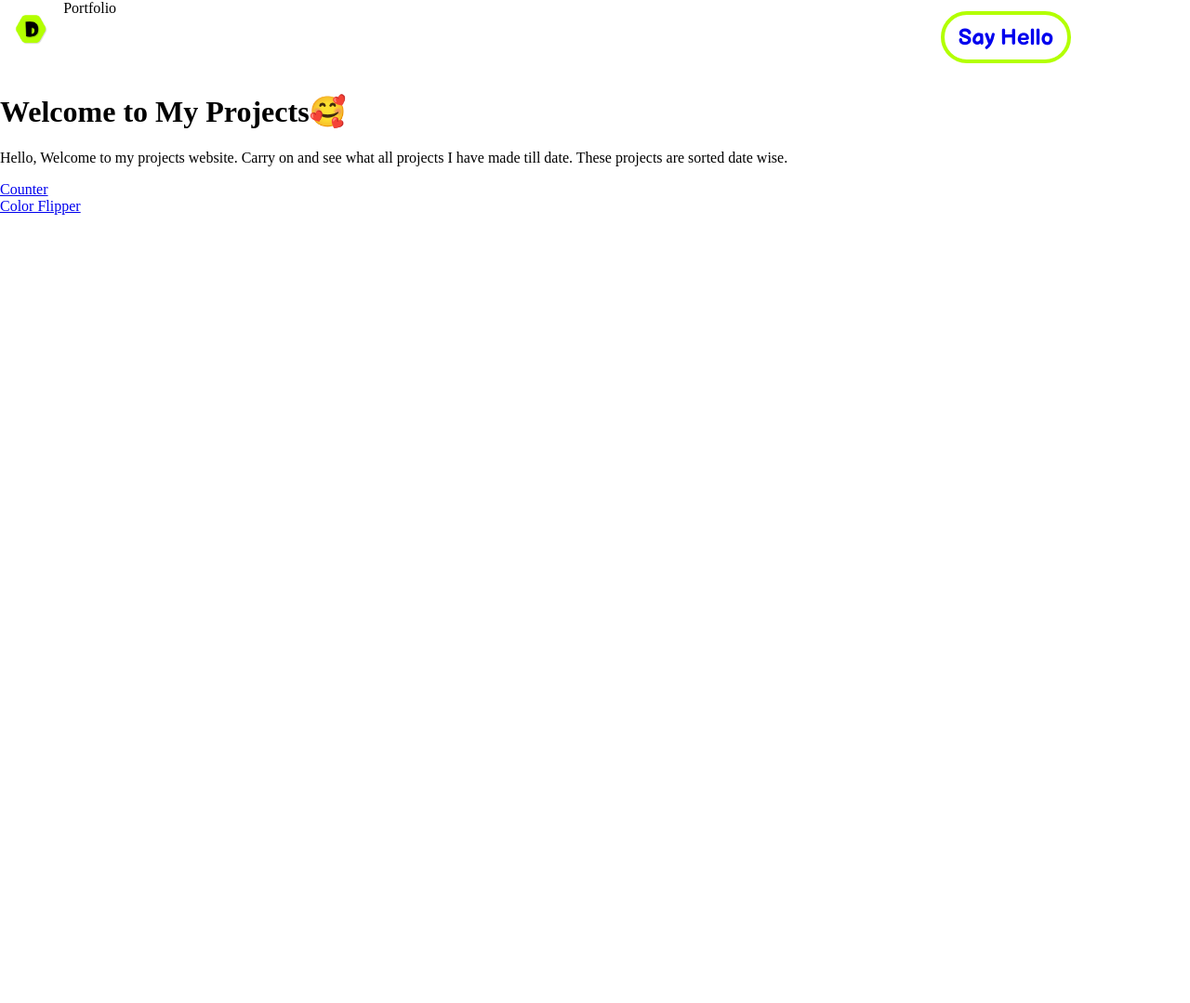
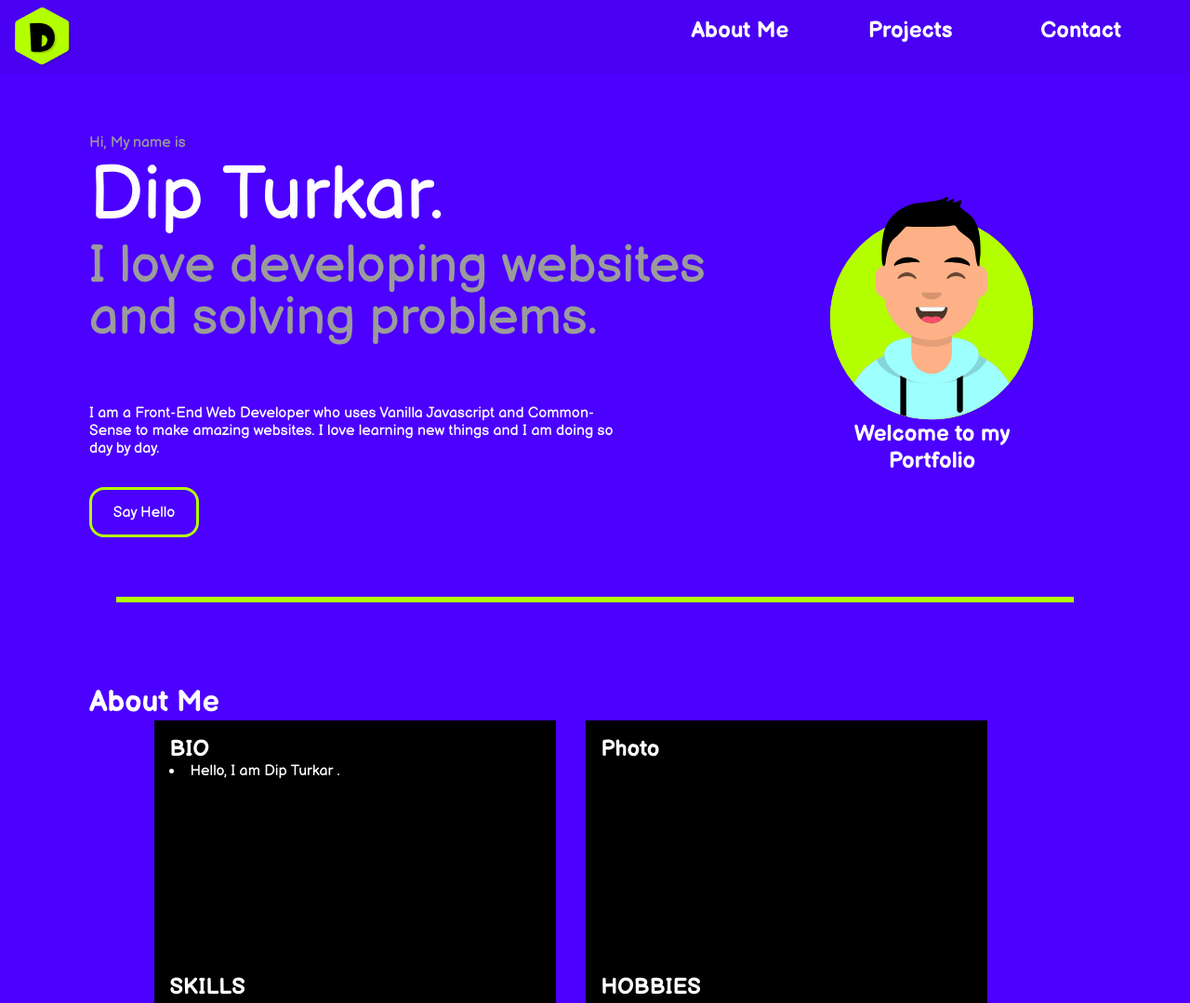
Before and after one commit to Dip707/my-work, a plain HTML site: page index.html in a window 1280 px wide. Shown: the top 1079 px of the page at 93% size. Before the commit the page ends 800 px from the top, so only its background shows below. Drawn offline with Linux system fonts and the light colour scheme.

Commit message:
Major Upgrade

```diff
--- a/hello/style.css
+++ b/hello/style.css
@@ -0,0 +1,5 @@
+#avatar {
+    height: 24em;
+    margin: 0em;
+    padding: 0em;
+}
--- a/index.html
+++ b/index.html
@@ -2,46 +2,99 @@
 <html lang="en">
 
 <head>
-    <link rel="icon" href="./Group 2.png" type="image/gif" sizes="16x16">
+    <link rel="icon" style="margin: 0em;padding: 0em;" href="./assets/icons/logo.png" type="image/gif" sizes="16x16">
     <meta charset="UTF-8">
     <meta name="viewport" content="width=device-width, initial-scale=1.0">
     <link rel="stylesheet" href="./style.css">
-
-    <title>Projects by Dip</title>
+    <title>Dip Turkar</title>
 </head>
 
+
 <body>
-    <div class="navbar">
-        <a href="./">
-            <img class="logo" src="./Group 2.png" alt="logo">
+    <header class="navbar">
+        <a class="nav_items" href="./#">
+            <img class="logo" src="./assets/icons/logo.png" alt="logo">
         </a>
-        <div>Portfolio</div>
-        <div id="hello" class="btn_nav">
-            <a style="text-decoration:none " href="./hello">Say Hello</a>
+        <div class="nav_items" id="heading">
+            <!-- Dip Turkar -->
+        </div>
+        <nav class="nav_items" id="btn_div">
+            <a id="nav_aboutMe" class="nav_btn" href="#line_about">
+                About Me
+            </a>
+            <div id="nav_projects" class="nav_btn">
+                Projects
+            </div>
+            <div id="nav_sayHello" class="nav_btn">
+                Contact
+            </div>
+        </nav>
+    </header>
+    <main id="land">
+        <section class="land_item" id="land_item1">
+            <div id="description">
+                <span id="line1">
+                        Hi, My name is
+                    </span>
+                <span id="name">
+                        Dip Turkar.
+                    </span>
+                <span id="motto">
+                        I love developing websites and solving problems.
+                    </span>
+                <span id="intro">
+                        I am a Front-End Web Developer who uses Vanilla Javascript and Common-Sense to make amazing
+                    websites. I love learning new things and I am doing so day by day.
+                    </span>
+                <!-- <span id="work">
 
+                </span> -->
+            </div>
+            <div id="hello_btn">
+                <a href="mailto:dipturkar@gmail.com"> Say Hello</a>
+            </div>
+        </section>
+        <section class="land_item" id="land_item2">
+            <div id="avatar">
+                <img id="avatar_svg" src="./assets/avatar/avatar.svg " alt="avatar ">
+            </div>
+            <div id="welcome">
+                <h1> Welcome to my</h1>
+                <h1>
+                    Portfolio
+                </h1>
+            </div>
+        </section>
+    </main>
+    <hr id="line_about">
+    <main id="about">
+        <div id="title">
+            <h1>
+                About Me
+            </h1>
         </div>
-    </div>
-    <h1>Welcome to My Projects🥰</h1>
-
-    <div id="description">
-        <p>
-            Hello, Welcome to my projects website. Carry on and see what all projects I have made till date. These projects are sorted date wise.
-        </p>
-    </div>
-    <div class="projects">
-        <a target="_blanck" href="counter">Counter</a>
-    </div>
-    <div class="projects">
-        <a target="_blanck" href="color_flipper">Color Flipper</a>
-    </div>
-    <!-- <div class="projects">
-        <a href="https://projects.turkar.me/"></a>
-    </div> -->
-
-
-
-
-    <script src="./app.js"></script>
+        <div id="about_items">
+            <section class="about_item" id="bio">
+                <h1>BIO</h1>
+                <li>
+                    Hello, I am <a href="#navbar">Dip Turkar</a> .
+                </li>
+            </section>
+            <section class="about_item" id="photo">
+                <h1>Photo</h1>
+            </section>
+            <section class="about_item" id="skills">
+                <h1>SKILLS</h1>
+            </section>
+            <section class="about_item" id="hobbies">
+                <h1>HOBBIES</h1>
+            </section>
+            <section class="about_item" id="edu_details">
+                <h1>EDUCATION DETAILS</h1>
+            </section>
+        </div>
+    </main>
+    <script src="./app.js "></script>
 </body>
 
 </html>
--- a/style.css
+++ b/style.css
@@ -1,57 +1,213 @@
-@import url('https://fonts.googleapis.com/css2?family=Balsamiq+Sans:wght@700&family=Gloria+Hallelujah&display=swap');
-::selection {
+@import url('https://fonts.googleapis.com/css2?family=Balsamiq+Sans:ital,wght@0,400;0,700;1,400;1,700&display=swap');
+html {
+    font-family: 'Balsamiq Sans', cursive;
+    background-color: #4c00ff;
     color: white;
-    background-color: black;
 }
 
-body,
+a {
+    text-decoration: none;
+    color: white;
+}
+
+ ::selection {
+    color: black;
+    background-color: #baff19;
+}
+
+body {
+    height: 1000em;
+}
+
 html {
     height: 100%;
     width: 100%;
+    scroll-behavior: smooth;
+}
+
+* {
     margin: 0em;
     padding: 0em;
 }
 
+hr {
+    color: #b3ff00;
+    background-color: #b3ff00;
+    border: #b3ff00 solid;
+    width: 80%;
+    margin: 4em auto 5.5em auto;
+}
+
 .navbar {
-    background-color: rgb(255, 255, 255);
     height: 5em;
     display: flex;
     width: 100%;
-    /* position: absolute;
+    position: -webkit-sticky;
+    position: sticky;
     top: 0em;
-    width: 100%; */
+    background-color: #4a01f3;
+    /* background-color: lightblue; */
 }
 
 .logo {
-    /* position: ; */
-    height: 2em;
+    height: 4em;
     padding: 1em;
-    left: 10em;
+    margin-top: 0.5em;
+    margin-left: 1em;
+    user-select: none;
+    padding: 0em;
 }
 
-.btn_nav {
-    /* margin: 1em; */
-    /* padding: 1em; */
+#heading {
+    margin-top: 0.2em;
+    font-size: 3em;
+    font-weight: 700;
+    user-select: none;
+    flex: 1;
+}
+
+#btn_div {
+    height: 5em;
+    display: flex;
+    flex: 1;
+    justify-content: space-evenly;
+    margin-top: 0.5em;
+}
+
+.nav_btn {
     font-size: 1.5em;
     font-family: 'Balsamiq Sans', cursive;
     font-weight: 700;
-    border: #B3FF00 solid 0.19em;
+    /* border: #B3FF00 solid 0.19em; */
     display: flex;
     justify-content: center;
     align-items: center;
     border-radius: 4em;
     height: 2em;
     width: 5.5em;
+    user-select: none;
 }
 
-#hello {
-    position: absolute;
-    right: 10%;
-    margin-top: 0.5em;
+.nav_btn:hover {
+    color: #B3FF00;
+    cursor: pointer;
 }
 
-.btn_nav:hover {
-    background-color: #B3FF00;
-    border: black solid 0.19em;
+.nav_btn:active {
+    color: #B3FF00;
     cursor: pointer;
 }
+
+#land {
+    display: flex;
+    /* align-items: center; */
+    width: 85%;
+    margin: auto;
+}
+
+#land_item1 {
+    flex: 2;
+}
+
+#land_item2 {
+    display: flex;
+    justify-content: center;
+    flex-direction: column;
+    align-items: center;
+    flex: 1;
+}
+
+#description {
+    display: flex;
+    flex-direction: column;
+    margin-top: 4em;
+}
+
+#line1 {
+    font-weight: 100;
+    /* color: rgb(199, 199, 199); */
+    color: #9b9b9b;
+    user-select: none;
+}
+
+#name {
+    font-size: 5em;
+    user-select: none;
+    opacity: 99%;
+}
+
+#motto {
+    font-size: 3.5em;
+    color: #9b9b9b;
+    line-height: 1em;
+    user-select: none;
+}
+
+#intro {
+    display: flex;
+    flex-wrap: wrap;
+    margin-right: 20%;
+    margin-top: 4em;
+    margin-bottom: 2em;
+}
+
+#hello_btn {
+    border: #b3ff00 solid 0.19em;
+    height: 3em;
+    width: 7em;
+    cursor: pointer;
+    display: flex;
+    justify-content: center;
+    align-items: center;
+    border-radius: 1em;
+    user-select: none;
+    /* font-size: 2em; */
+}
+
+#hello_btn:hover {
+    background-color: #570fff;
+    transition-duration: 0.5s;
+}
+
+#avatar {
+    align-items: ;
+}
+
+#avatar_svg {
+    display: flex;
+    justify-content: center;
+    height: 15em;
+    margin-top: 4em;
+    padding: 0em;
+    user-select: none;
+}
+
+#welcome {
+    display: flex;
+    justify-content: center;
+    flex-direction: column;
+    align-items: center;
+}
+
+#about {
+    width: 85%;
+    margin: auto;
+}
+
+#about_items {
+    display: flex;
+    flex-direction: row;
+    flex-wrap: wrap;
+    height: 30em;
+    width: 90%;
+    margin: auto;
+}
+
+.about_item {
+    height: 14em;
+    width: 25em;
+    /* background-color: #4a00f8; */
+    background-color: black;
+    margin: 0em 1em 0em 1em;
+    padding: 1em;
+}
```
Also changed, not shown: hello/index.html (+4 -0 lines), Group 2.png (deleted), Group 2@2x.png (deleted), assets/avatar/avatar.svg (added), assets/icons/logo.png (added), assets/icons/logo.svg (added), assets/images/hero.svg (added), 1 other file.
